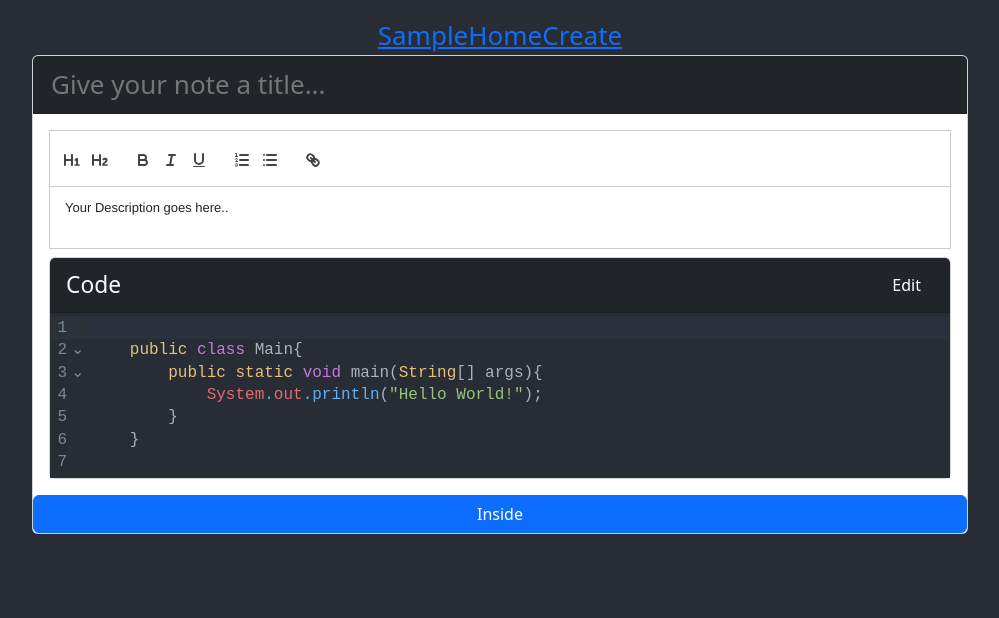
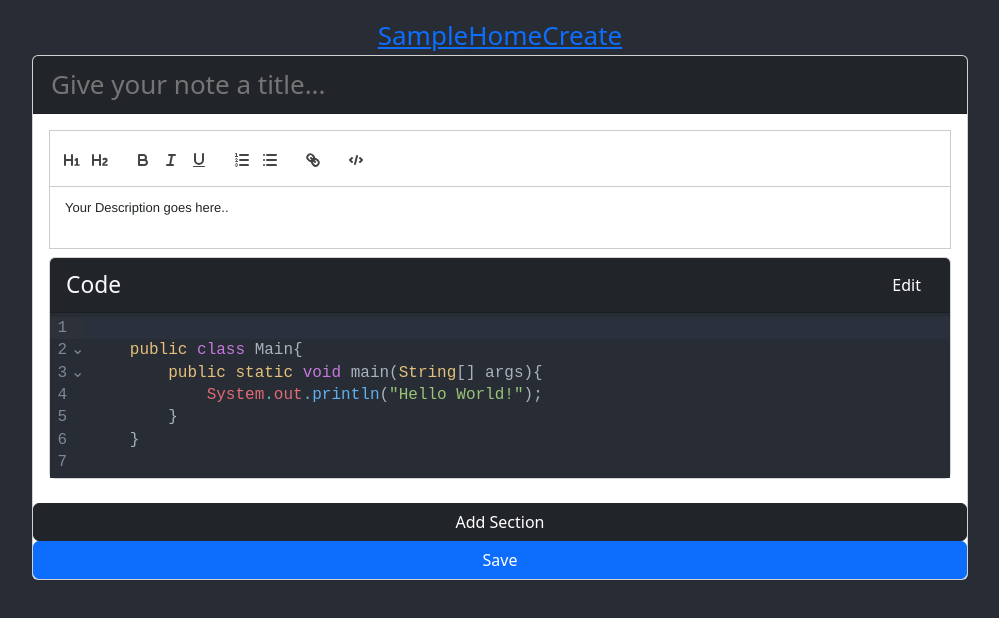
Before and after one commit to iamazizur/developers-note-ui, a React (Create React App) app: page /create in a window 1280 px wide. Shown: the top 618 px of the page, without its empty margins (140-1139 px from the left). Built offline with nearby package versions, Linux system fonts and the light colour scheme.

Commit message:
created NoteDTO and UserDTO models

```diff
--- a/src/components/Title.js
+++ b/src/components/Title.js
@@ -1,14 +1,19 @@
 import React from 'react'
 import './Title.css'
-export default function Title() {
+export default function Title({ onChangeTitle }) {
     const [value, setValue] = React.useState('')
 
+
+
     const onChangeHandler = (event) => {
+        let newValue = event.target.value;
+        setValue(prev => {
 
-        setValue(prev => {
-            let curr = event.target.value;
-            return curr;
+            return newValue;
         })
+        if (onChangeTitle !== null || onChangeTitle !== undefined)
+            onChangeTitle(newValue);
+
     }
 
     return (
--- a/src/components/descriptions/RichDescription.js
+++ b/src/components/descriptions/RichDescription.js
@@ -2,12 +2,15 @@ import React from 'react'
 import ReactQuill from 'react-quill';
 import 'react-quill/dist/quill.snow.css';
 
-function RichDescription() {
+function RichDescription({onDescriptionChanged}) {
 
     const [text, setText] = React.useState('<p>Your Description goes here..</p><p><br></p><p><br></p><p><br></p>');
 
     const handleChange = (value) => {
         setText(prev => value);
+
+        if(onDescriptionChanged !== null || onDescriptionChanged !== undefined)
+            onDescriptionChanged(value);
     };
 
     const modules = {
@@ -16,6 +19,7 @@ function RichDescription() {
             ['bold', 'italic', 'underline'],
             [{ 'list': 'ordered' }, { 'list': 'bullet' }],
             ['link'],
+            ['code']
         ]
     }
 
--- a/src/components/home/CreateNote.js
+++ b/src/components/home/CreateNote.js
@@ -3,9 +3,18 @@ import Title from "../Title";
 import RichDescription from "../descriptions/RichDescription";
 import CodeComponent from "../subnotes/CodeComponent";
 
+import NoteDTO from "../../models/NoteDTO.js";
+import UserDTO from "../../models/UserDTO.js";
+
+
+
+const user = new UserDTO(1)
+const initialNoteDto = new NoteDTO();
+initialNoteDto.user = user;
 
 export default function CreateNote(params) {
 
+    const [noteDTO, setNoteDTO] = React.useState(initialNoteDto)
 
     const initialCodeValue = `
     public class Main{
@@ -15,7 +24,27 @@ export default function CreateNote(params) {
     }
     `
 
+    const onChangeTitle = (title) => {
+        setNoteDTO(prev => {
+            prev.title = title;
+            return prev;
+        })
+    }
 
+    const onChangeDescription = (desc) => {
+
+        setNoteDTO(prev => {
+            prev.description = desc;
+            return prev;
+        })
+
+    }
+
+    const onSave = () => {
+
+        console.log(noteDTO);
+        console.log(JSON.stringify(noteDTO));
+    }
 
     return (
         <>
@@ -23,10 +52,14 @@ export default function CreateNote(params) {
             <div className="card note-wrapper text-start w-75 rounded-2 p-0">
 
                 <div className='card-header bg-dark text-light m-0'>
-                    <Title />
+                    <Title
+                        onChangeTitle={onChangeTitle}
+                    />
                 </div>
                 <div className="card-body">
-                    <RichDescription />
+                    <RichDescription
+                    onDescriptionChanged={onChangeDescription}
+                     />
 
                     <div className="mt-2">
                         <CodeComponent
@@ -36,7 +69,11 @@ export default function CreateNote(params) {
 
                 </div>
 
-                <button type="button" className="btn btn-primary" >Inside</button>
+                <div className="d-grid gap-2 mt-2">
+                    <button className="btn btn-dark" type="button">Add Section</button>
+                </div>
+
+                <button type="button" className="btn btn-primary" onClick={onSave} >Save</button>
 
             </div>
 
--- /dev/null
+++ b/src/models/NoteDTO.js
@@ -0,0 +1,11 @@
+
+
+class NoteDTO {
+    user;
+    title;
+    description;
+
+
+}
+
+export default NoteDTO;
--- /dev/null
+++ b/src/models/UserDTO.js
@@ -0,0 +1,13 @@
+
+
+class UserDTO {
+    id;
+    name;
+    password;
+
+    constructor(id) {
+        this.id = id;
+    }
+}
+
+export default UserDTO;
```
